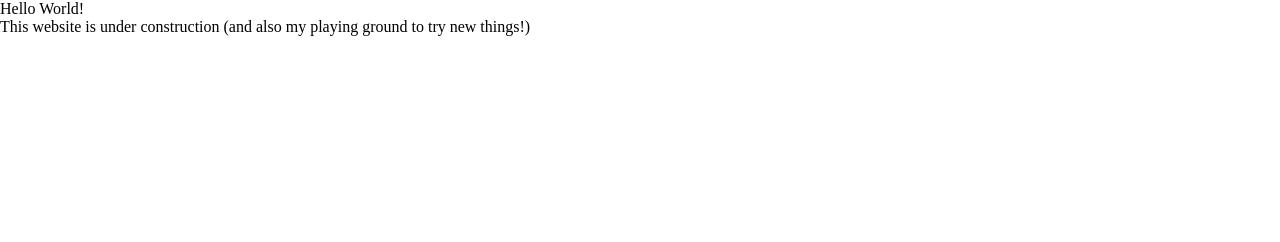
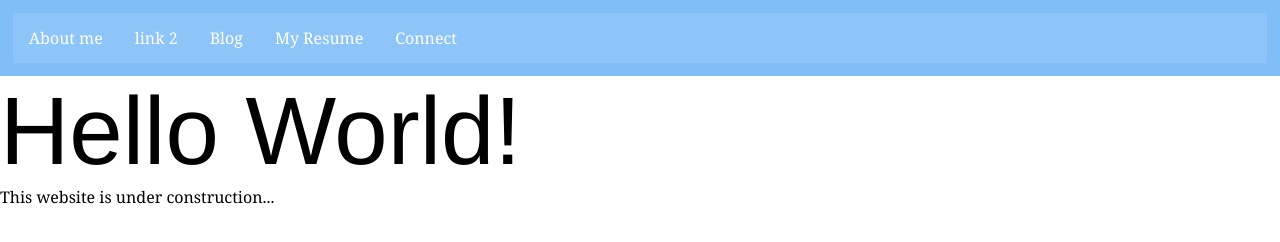
Before and after one commit to Sillyworld/Sillyworld.github.io, a plain HTML site: page index.html in a window 1280 px wide. Drawn offline with Linux system fonts and the light colour scheme.

Commit message:
Header main overlay
header implementation # 1

```diff
--- a/index.html
+++ b/index.html
@@ -7,7 +7,16 @@
 	<link rel="stylesheet" href="style_desktop.css">
 </head>
 <body>
-<h1>Hello World!</h1>
-<p>This website is under construction (and also my playing ground to try new things!)</p>
+	<header>
+		<ul>
+			<li><a href="">About me</a></li>
+			<li><a href="">link 2</a></li>
+			<li><a href="">Blog</a></li>
+			<li><a href="">My Resume</a></li>
+			<li><a href="">Connect</a></li>
+		</ul>
+	</header>
+	<h1>Hello World!</h1>
+	<p>This website is under construction...</p>
 </body>
 </html>
--- a/style_desktop.css
+++ b/style_desktop.css
@@ -0,0 +1,41 @@
+body {
+	font-family: georgia;
+}
+
+header {
+	background: #81BEF7;
+	width: 100%;
+	padding: 1%;
+}
+
+header ul{
+	list-style-type: none;
+	margin: 0;
+	padding: 0;
+	color: white;
+	background-color: rgba(255,255,255,0.1);
+	overflow: hidden;
+}
+
+li {
+	float: left;
+
+}
+
+li a {
+    display: block;
+    color: white;
+    text-align: center;
+    padding: 14px 16px;
+    text-decoration: none;
+}
+
+li a:hover {
+    background-color: white;
+	color: #81BEF7;
+}
+
+h1 {
+	font-family: simplifica, helvetica, sans-serif;
+	font-size: 6em;
+}
```
